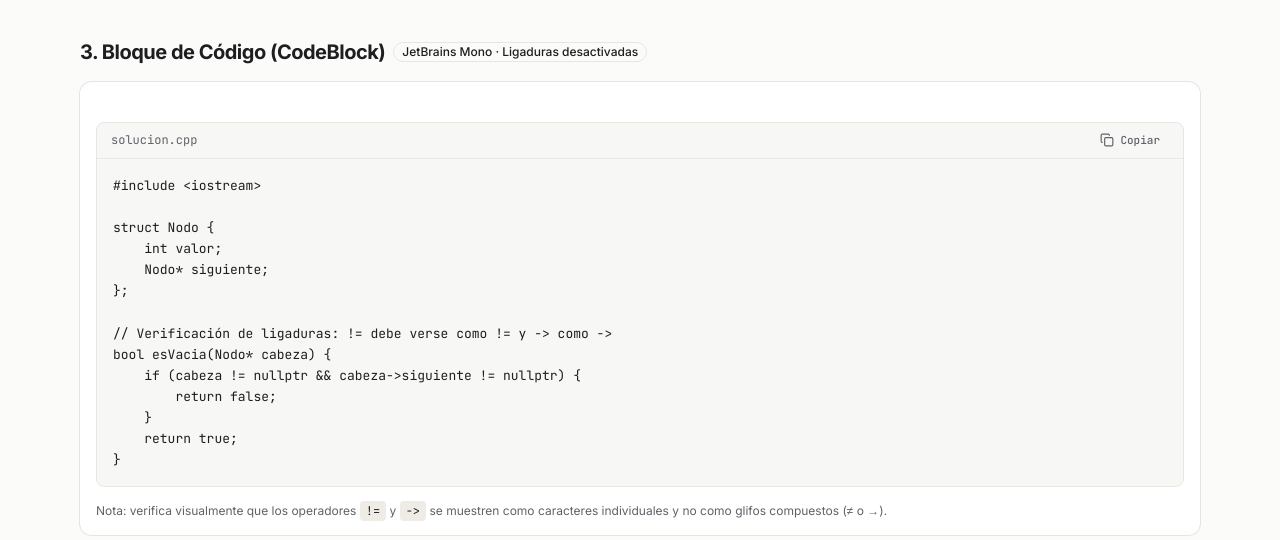
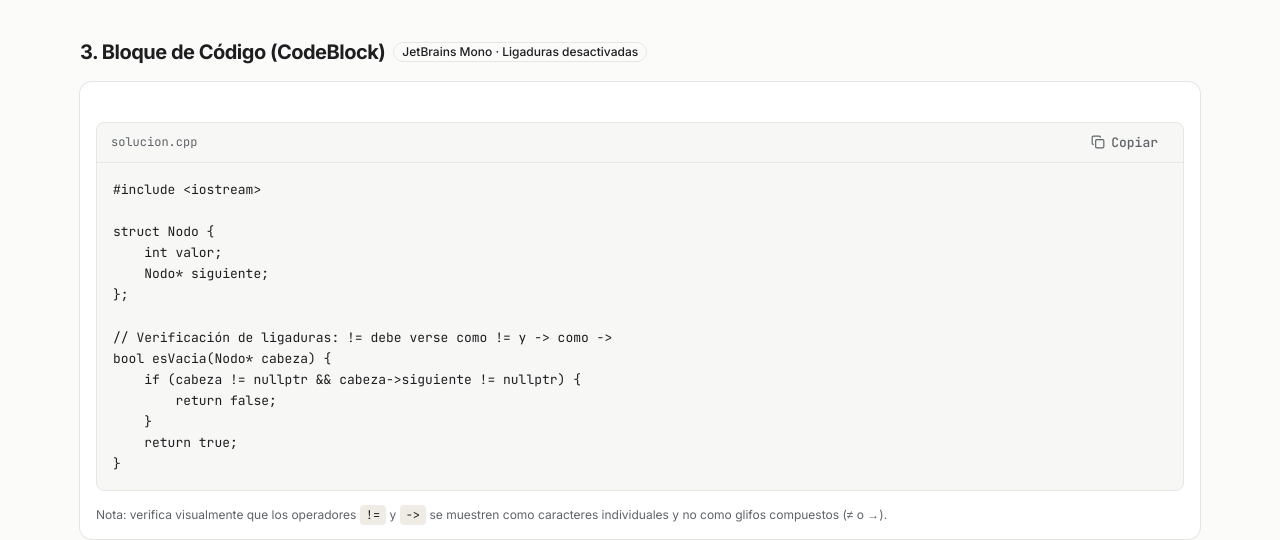
Before and after one commit to angelvaloro09/upiicscode, a Next.js app: page /design in a window 1280 px wide. Shown: the part 840-1380 px from the top of the page. Built offline with nearby package versions, Linux system fonts and the light colour scheme.

Commit message:
fix(design-system): resolve font circular references, polish CodeBlock and TopNav styling, and update types/node

```diff
--- a/package.json
+++ b/package.json
@@ -28,7 +28,7 @@
   },
   "devDependencies": {
     "@tailwindcss/postcss": "^4",
-    "@types/node": "^20",
+    "@types/node": "^24",
     "@types/react": "^19",
     "@types/react-dom": "^19",
     "eslint": "^9",
--- a/src/app/globals.css
+++ b/src/app/globals.css
@@ -64,8 +64,8 @@
   --radius-md: var(--radius);
   --radius-lg: 12px;
 
-  --font-sans: var(--font-sans);
-  --font-mono: var(--font-mono);
+  --font-sans: var(--font-inter), system-ui, sans-serif;
+  --font-mono: var(--font-jetbrains-mono), ui-monospace, monospace;
 }
 
 :root {
@@ -209,33 +209,17 @@
     @apply border-border;
   }
   html {
-    font-family:
-      var(--font-sans),
-      system-ui,
-      -apple-system,
-      BlinkMacSystemFont,
-      'Segoe UI',
-      Roboto,
-      sans-serif;
+    font-family: var(--font-inter), system-ui, sans-serif;
   }
   body {
     @apply bg-background text-foreground;
-    font-family:
-      var(--font-sans),
-      system-ui,
-      -apple-system,
-      BlinkMacSystemFont,
-      'Segoe UI',
-      Roboto,
-      sans-serif;
+    font-family: var(--font-inter), system-ui, sans-serif;
   }
   code,
   pre,
   kbd,
   samp {
-    font-family:
-      var(--font-mono), ui-monospace, SFMono-Regular, Menlo, Monaco, Consolas,
-      monospace;
+    font-family: var(--font-jetbrains-mono), ui-monospace, monospace;
     font-variant-ligatures: none;
   }
 }
--- a/src/app/layout.tsx
+++ b/src/app/layout.tsx
@@ -4,13 +4,13 @@ import './globals.css';
 import { ThemeProvider } from '@/components/theme-provider';
 
 const inter = Inter({
-  variable: '--font-sans',
+  variable: '--font-inter',
   subsets: ['latin', 'latin-ext'],
   display: 'swap',
 });
 
 const jetbrainsMono = JetBrains_Mono({
-  variable: '--font-mono',
+  variable: '--font-jetbrains-mono',
   subsets: ['latin', 'latin-ext'],
   display: 'swap',
 });
--- a/src/components/bottom-nav.tsx
+++ b/src/components/bottom-nav.tsx
@@ -43,7 +43,7 @@ export function BottomNav({ currentPath, className }: BottomNavProps) {
     <nav
       aria-label="Navegación móvil inferior"
       className={cn(
-        'border-border bg-card/95 fixed right-0 bottom-0 left-0 z-40 h-16 border-t backdrop-blur-xs md:hidden',
+        'border-border bg-card fixed right-0 bottom-0 left-0 z-40 h-16 border-t md:hidden',
         'safe-area-bottom flex items-center justify-around px-2',
         className,
       )}
--- a/src/components/code-block.tsx
+++ b/src/components/code-block.tsx
@@ -40,14 +40,14 @@ export function CodeBlock({
         className,
       )}
     >
-      <div className="border-border/80 text-muted-foreground flex h-9 items-center justify-between border-b px-3.5 font-mono text-xs select-none">
+      <div className="border-border/80 text-muted-foreground flex h-10 items-center justify-between border-b px-3.5 font-mono text-xs select-none">
         <span className="truncate">{headerLabel}</span>
         <Button
           type="button"
           variant="ghost"
           size="sm"
           onClick={handleCopy}
-          className="text-muted-foreground hover:text-foreground focus-visible:ring-ring h-6 gap-1.5 px-2 text-xs focus-visible:ring-2 focus-visible:ring-offset-2"
+          className="text-muted-foreground hover:text-foreground focus-visible:ring-ring h-7 gap-1.5 px-2.5 text-[13px] focus-visible:ring-2 focus-visible:ring-offset-2"
           aria-label={
             copied
               ? 'Código copiado al portapapeles'
@@ -57,12 +57,14 @@ export function CodeBlock({
           {copied ? (
             <>
               <Check className="text-verdict-ac-fg size-3.5" />
-              <span className="text-verdict-ac-fg text-[11px]">Copiado</span>
+              <span className="text-verdict-ac-fg text-[13px] font-medium">
+                Copiado
+              </span>
             </>
           ) : (
             <>
               <Copy className="size-3.5" />
-              <span className="text-[11px]">Copiar</span>
+              <span className="text-[13px] font-medium">Copiar</span>
             </>
           )}
         </Button>
--- a/src/components/top-nav.tsx
+++ b/src/components/top-nav.tsx
@@ -43,7 +43,7 @@ export function TopNav({
   return (
     <header
       className={cn(
-        'border-border bg-card/95 sticky top-0 z-40 h-14 border-b backdrop-blur-xs select-none',
+        'border-border bg-card sticky top-0 z-40 h-14 border-b select-none',
         className,
       )}
     >
```
Also changed, not shown: 1 other file (tests, documents, lock files or other folders).
